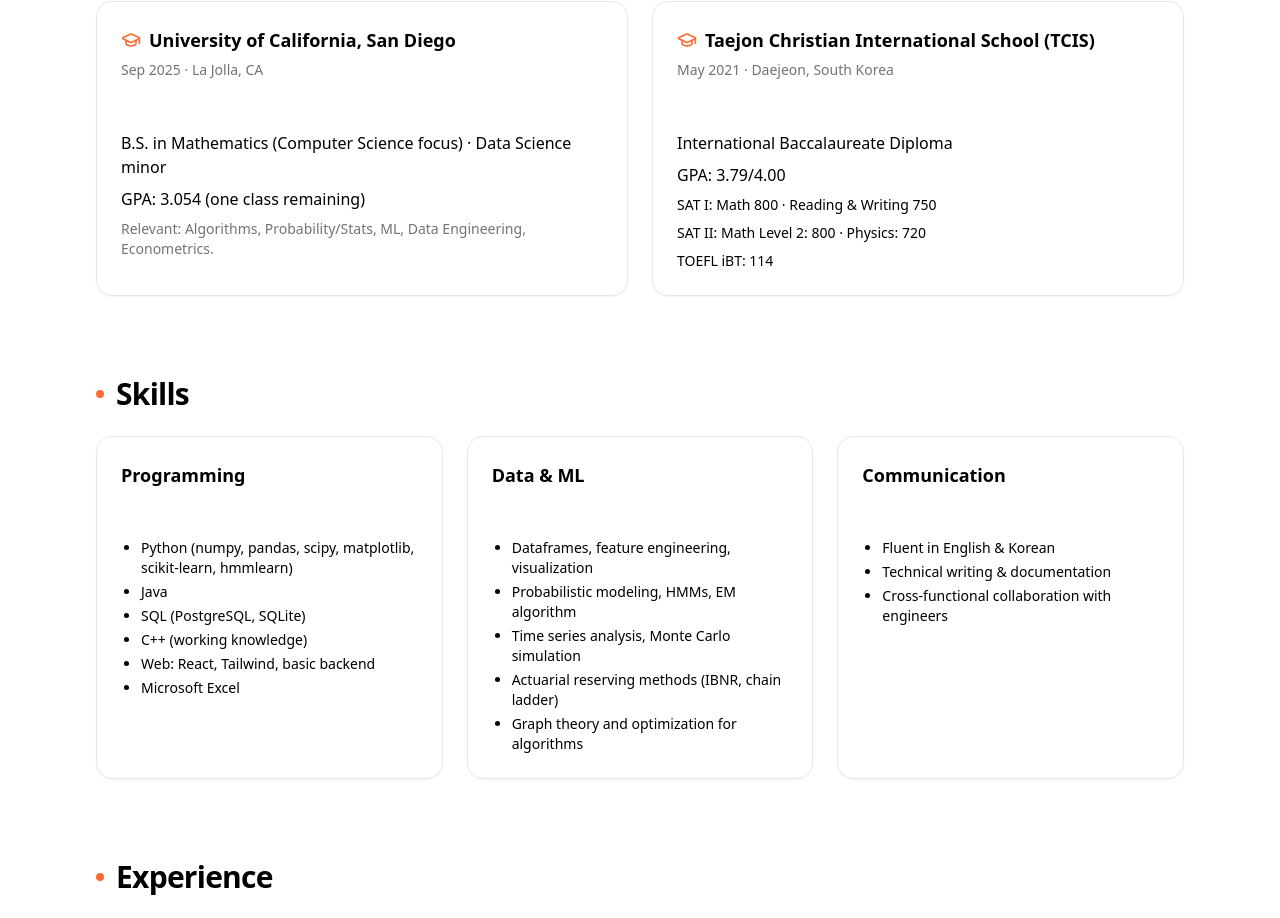
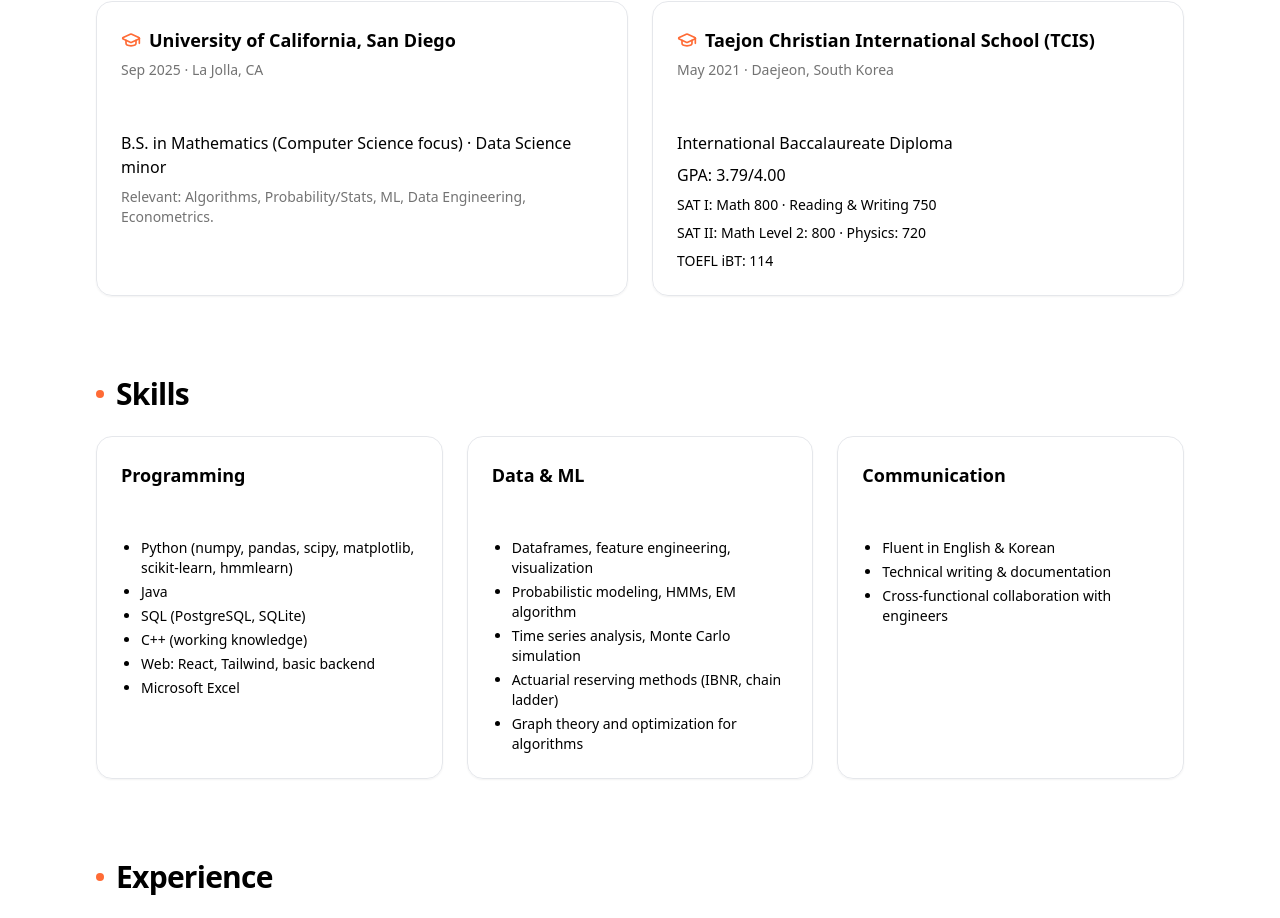
Before and after one commit to MalcolmJAPark/resume-site, a React (Vite) app: page / in a window 1280 px wide. Shown: the part 1031-1949 px from the top of the page. Built offline with nearby package versions, Linux system fonts and the light colour scheme.

Commit message:
Update App.jsx

```diff
--- a/src/App.jsx
+++ b/src/App.jsx
@@ -90,7 +90,6 @@
         </CardHeader>
         <CardContent className="space-y-2">
           <div className="font-medium">B.S. in Mathematics (Computer Science focus) · Data Science minor</div>
-          <div>GPA: 3.054 (one class remaining)</div>
           <div className="text-sm text-muted-foreground">Relevant: Algorithms, Probability/Stats, ML, Data Engineering, Econometrics.</div>
         </CardContent>
       </Card>
```
